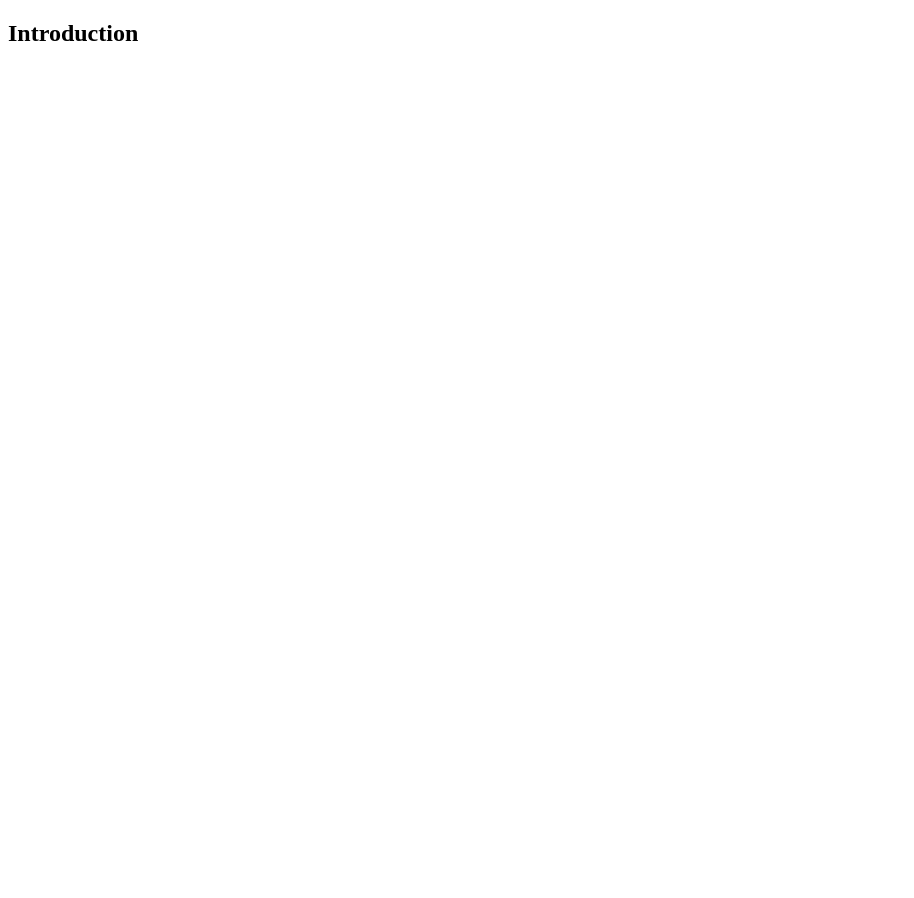
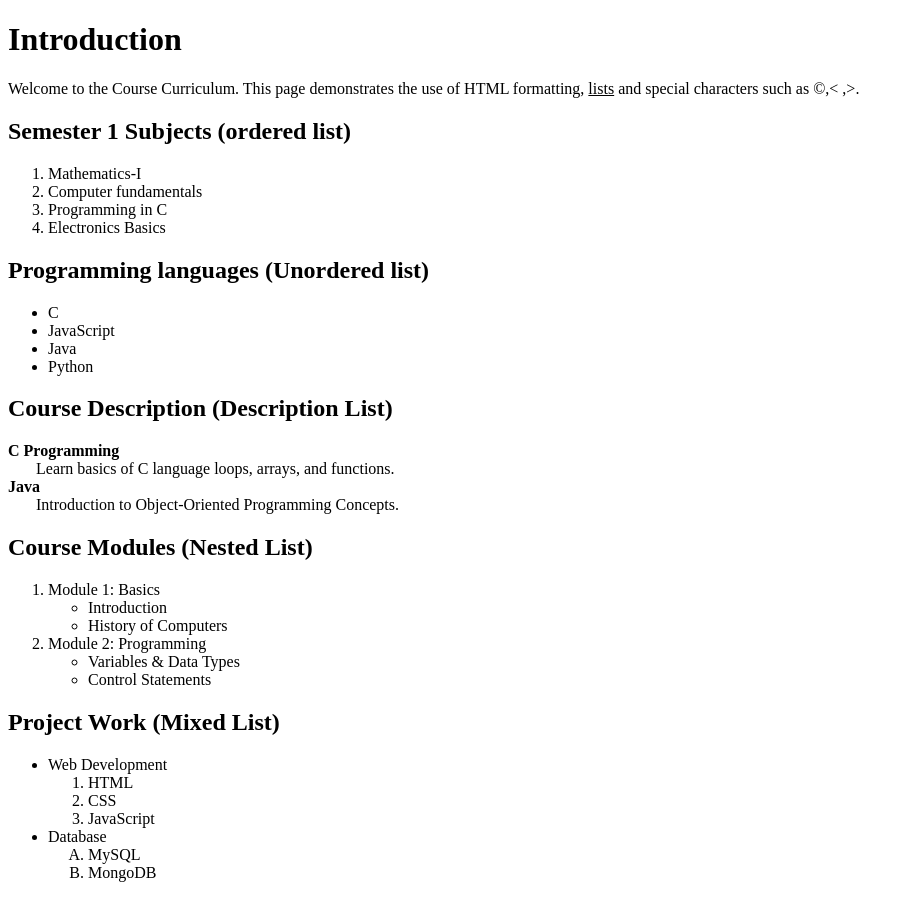
Before and after one commit to Naitik1406/SpidyWeb1406, a plain HTML site: page Experiment1.html in a window 1280 px wide. Shown: the whole page, without its empty margins (0-914 px from the left). Before the commit the page ends 800 px from the top, so only its background shows below. Drawn offline with Linux system fonts and the light colour scheme.

Commit message:
second commit

```diff
--- a/Experiment1.html
+++ b/Experiment1.html
@@ -3,9 +3,52 @@
 <head>
     <meta charset="UTF-8">
     <meta name="viewport" content="width=, initial-scale=1.0">
-    <title>Document</title>
+    <title>Experiment 1</title>
 </head>
 <body>
-    <h2>Introduction</h2>
+    <h1>Introduction</h1>
+Welcome to the Course Curriculum. This page demonstrates the use of HTML formatting, <u>lists</u> and special characters such as &copy;,&lt; ,&gt;.
+<h2>Semester 1 Subjects (ordered list)</h2>
+<ol>
+ <li>Mathematics-I</li>
+ <li>Computer fundamentals</li>
+ <li>Programming in C</li>
+ <li>Electronics Basics</li>
+</ol>
+<h2>Programming languages (Unordered list)</h2>
+<ul>
+    <li>C</li>
+    <li>JavaScript</li>
+    <li>Java</li>
+    <li>Python</li>
+</ul>
+<h2>Course Description (Description List)</h2>
+<b>C Programming</b> <br>&nbsp;&nbsp;&nbsp;&nbsp;&nbsp;&nbsp;&nbsp;Learn basics of C language loops, arrays, and functions.
+<br><b>Java</b><br>&nbsp;&nbsp;&nbsp;&nbsp;&nbsp;&nbsp;&nbsp;Introduction to Object-Oriented Programming Concepts.
+<h2>Course Modules (Nested List) </h2>
+<ol>
+    <li> Module 1: Basics</li>
+    <ul><li>Introduction </li>
+    <li>History of Computers</li>
+    </ul>
+    <li>Module 2: Programming</li>
+    <ul><li>Variables & Data Types</li>
+        <li>Control Statements</li>
+        </ul>
+</ol>
+<h2>Project Work (Mixed List)</h2>
+<ul>
+    <li>Web Development</li>
+    <ol>
+        <li>HTML</li>
+        <li>CSS</li>
+        <li>JavaScript</li>
+    </ol>
+    <li>Database</li>
+    <ol type="A">
+        <li>MySQL</li>
+        <li>MongoDB</li>
+    </ol>
+</ul>
 </body>
 </html>
```
